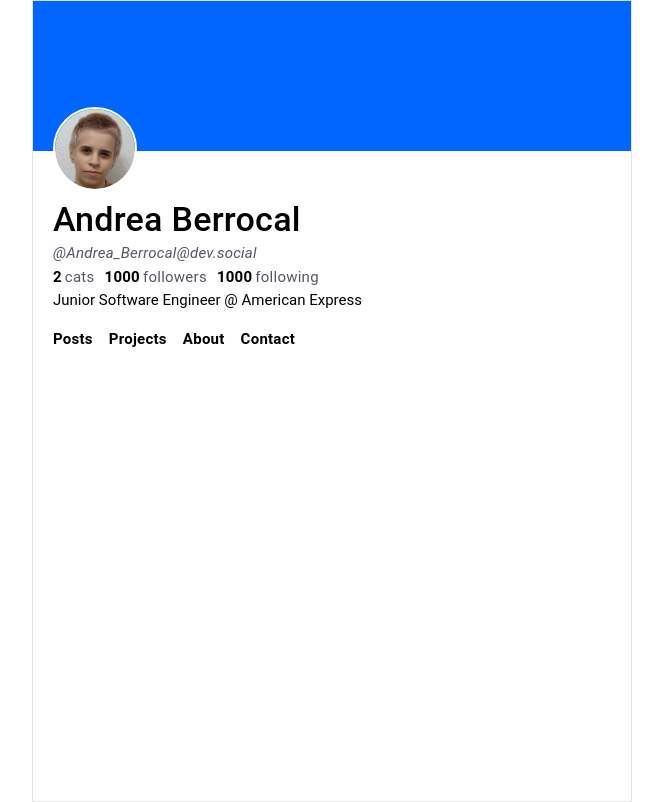
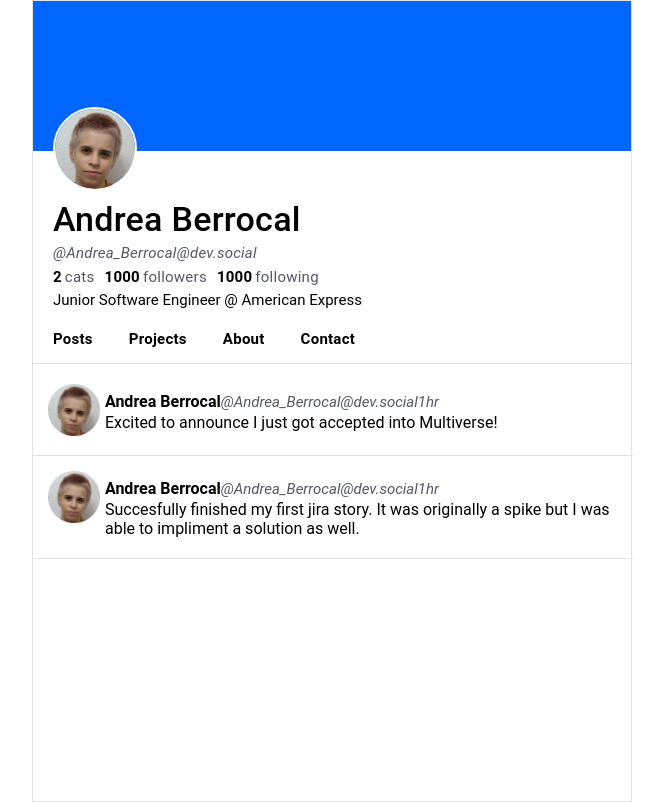
Before and after one commit to An-Be/portfolio-3.0, a React (Vite) app: page / in a window 1280 px wide. Shown: the whole page, without its empty margins (308-972 px from the left). Built offline with nearby package versions, Linux system fonts and the light colour scheme.

Commit message:
get regular posts working

```diff
--- /dev/null
+++ b/src/components/Feed/About/About.jsx
@@ -0,0 +1,9 @@
+import React from 'react'
+
+const About = () => {
+  return (
+    <div>About</div>
+  )
+}
+
+export default About
--- /dev/null
+++ b/src/components/Feed/Contact/Contact.jsx
@@ -0,0 +1,9 @@
+import React from 'react'
+
+const Contact = () => {
+  return (
+    <div>Contact</div>
+  )
+}
+
+export default Contact
--- a/src/components/Feed/Feed.jsx
+++ b/src/components/Feed/Feed.jsx
@@ -1,5 +1,6 @@
-import React from "react";
+import React, { useState, Suspense } from "react";
 import "./Feed.scss";
+import PostsOutline from "./PostsOutline/PostsOutline";
 import {
   IMAGE,
   NAME,
@@ -7,9 +8,11 @@ import {
   PROFILE_STATS,
   SUMMARY,
   FEED_SECTIONS,
-} from "../utils/feedContansts";
+} from "../utils/feedConstants";
 
 const Feed = () => {
+  const [feedToShow, setFeedToShow] = useState("Posts");
+  console.log(feedToShow)
   return (
     <div className="Feed">
       <div className="Feed__banner" />
@@ -29,10 +32,23 @@ const Feed = () => {
         </div>
         <span id="summary">{SUMMARY}</span>
         <div className="Feed__sections">
-          {FEED_SECTIONS.map((sections, index) => (
-            <div key={index}>{sections}</div>
+          {FEED_SECTIONS.map((section, index) => (
+            <div
+              key={index}
+              id={section}
+              onClick={() => setFeedToShow(section)}
+            >
+              <div>{section}</div>
+            </div>
           ))}
         </div>
+          <PostsOutline
+            theme={feedToShow}
+            photo={IMAGE}
+            name={NAME}
+            username={USER_NAME}
+            timestamp={"1hr"}
+          />
       </div>
     </div>
   );
--- a/src/components/Feed/Feed.scss
+++ b/src/components/Feed/Feed.scss
@@ -19,11 +19,14 @@
     }
   }
   &__profileInfo {
-    margin: 3rem 0 0 20px;
     display: flex;
     flex-direction: column;
     gap: 5px;
+    #name, #userName, #stats, #summary{
+        margin: 0 0 0 20px;
+    }
     #name {
+        margin-top: 3rem;
       font-size: 34px;
       letter-spacing: 0.25px;
       font-weight: 500;
@@ -65,8 +68,15 @@
     font-weight: 600;
     margin-top: 1rem;
     display: flex;
-    >div{
+    border-bottom: 1px solid rgb(226, 226, 226);
+    padding-bottom: 15px;
+    #Posts, #Projects, #About, #Contact{
         padding-right: 1rem;
+        margin: 0 0 0 20px;
+
+        :hover{
+            cursor: pointer;
+        }
     }
   }
 }
--- /dev/null
+++ b/src/components/Feed/Outline/Outline.jsx
@@ -0,0 +1,28 @@
+import React from "react";
+import "./Outline.scss";
+
+const Outline = ({ photo, name, username, timestamp, displayItems }) => {
+  return (
+    <>
+      {displayItems.map((item) => (
+        <div className="Outline">
+          <div className="Outline__wrapper">
+            <div className="Outline__wrapper__image">
+            <img src={photo} />
+            </div>
+            <div className="Outline__wrapper__inner">
+              <span className="Outline__wrapper__name">{name}</span>
+              <span className="Outline__wrapper__userName">{username}</span>
+              <span className="Outline__wrapper__timeStamp">{timestamp}</span>
+              <div className="displayItems">
+              <span className="Outline__wrapper__item">{item}</span>
+              </div>
+            </div>
+          </div>
+        </div>
+      ))}
+    </>
+  );
+};
+
+export default Outline;
--- /dev/null
+++ b/src/components/Feed/Outline/Outline.scss
@@ -0,0 +1,43 @@
+.Outline {
+    padding: 15px;
+    width: 570px;
+    border-bottom: 1px solid rgb(226, 226, 226);
+
+  &__wrapper {
+    display: flex;
+    align-items: flex-start;
+    &__image {
+      img {
+        width: 52px;
+        height: 52px;
+      }
+    }
+    &__inner{
+        padding-top: 3px;
+        margin: 5px;
+    }
+    &__name {
+      font-size: 16px;
+      font-weight: 700;
+    }
+    &__userName,
+    &__timeStamp {
+      font-size: 15px;
+      font-weight: 400;
+      color: rgb(84, 86, 100);
+      font-style: italic;
+    }
+    .displayItems{
+        padding-top: 2px;
+
+        &__item{
+            font-size: 16px;
+            letter-spacing: 0.2px;
+            font-weight: 400;
+            color: rgb(0, 0, 0);
+            line-height: 20.8px;
+        }
+    }
+
+  }
+}
--- /dev/null
+++ b/src/components/Feed/Post/Post.jsx
@@ -0,0 +1,21 @@
+import React from "react";
+import Outline from "../Outline/Outline";
+import './Post.scss';
+import { feedProptypes, POST_DISPLAY_ITEMS } from "../../utils/feedConstants";
+
+const Post = ({ photo, name, username, timestamp }) => {
+  return (
+    <div className="Post">
+          <Outline
+            photo={photo}
+            name={name}
+            username={username}
+            timestamp={timestamp}
+            displayItems={POST_DISPLAY_ITEMS}
+          />
+    </div>
+  );
+};
+Post.propTypes = feedProptypes;
+
+export default Post;
--- /dev/null
+++ b/src/components/Feed/Post/Post.scss
@@ -0,0 +1,3 @@
+.Post{
+    width: 598px;
+}
--- /dev/null
+++ b/src/components/Feed/PostsOutline/PostsOutline.jsx
@@ -0,0 +1,26 @@
+import React, { Suspense } from "react";
+import { UsePostsOutlineDisplay } from "./hooks/usePostsOutlineDisplay";
+
+const PostsOutline = ({
+  theme,
+  photo,
+  name,
+  username,
+  timestamp,
+  displayItems,
+}) => {
+  const TimelineComponent = UsePostsOutlineDisplay({
+    theme,
+    photo,
+    name,
+    username,
+    timestamp,
+    //displayItems
+});
+  console.log(photo, TimelineComponent);
+  return (
+      <Suspense fallback="Loading...">{TimelineComponent}</Suspense>
+  );
+};
+
+export default PostsOutline;
--- /dev/null
+++ b/src/components/Feed/PostsOutline/constants.js
@@ -0,0 +1,6 @@
+export const THEME = {
+    POST: 'Posts',
+    PROJECT: 'Projects',
+    ABOUT: 'About',
+    CONTACT: 'Contact'
+}
--- /dev/null
+++ b/src/components/Feed/Project/Project.jsx
@@ -0,0 +1,9 @@
+import React from 'react'
+
+const Project = () => {
+  return (
+    <div>Project</div>
+  )
+}
+
+export default Project
--- a/src/components/utils/feedContansts.js
+++ /dev/null
@@ -1,15 +0,0 @@
-export const NAME = 'Andrea Berrocal';
-
-export const USER_NAME = '@Andrea_Berrocal@dev.social';
-
-export const IMAGE = '/AndreaBerrocal.png';
-
-export const SUMMARY = 'Junior Software Engineer @ American Express';
-
-export const PROFILE_STATS = {
-    'cats' : 2,
-    'followers': 1000,
-    'following': 1000,
-};
-
-export const FEED_SECTIONS = ['Posts', 'Projects', 'About', 'Contact'];
```
